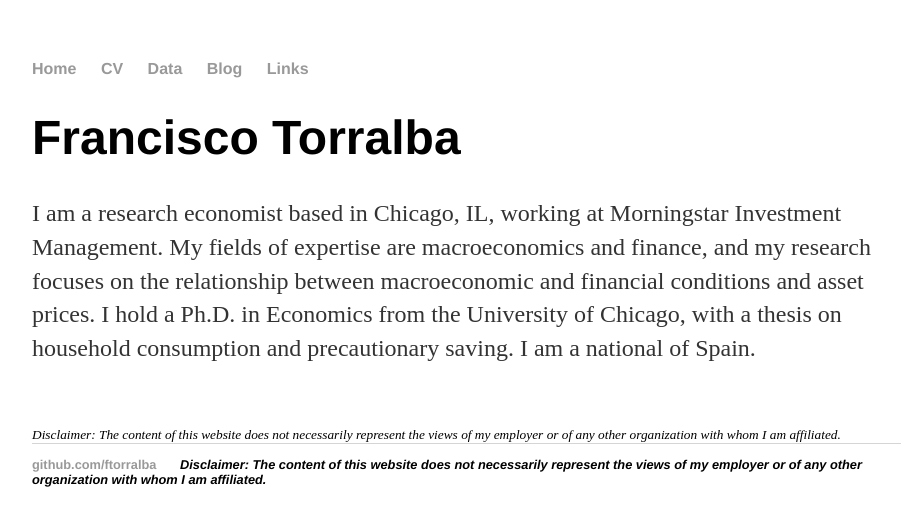
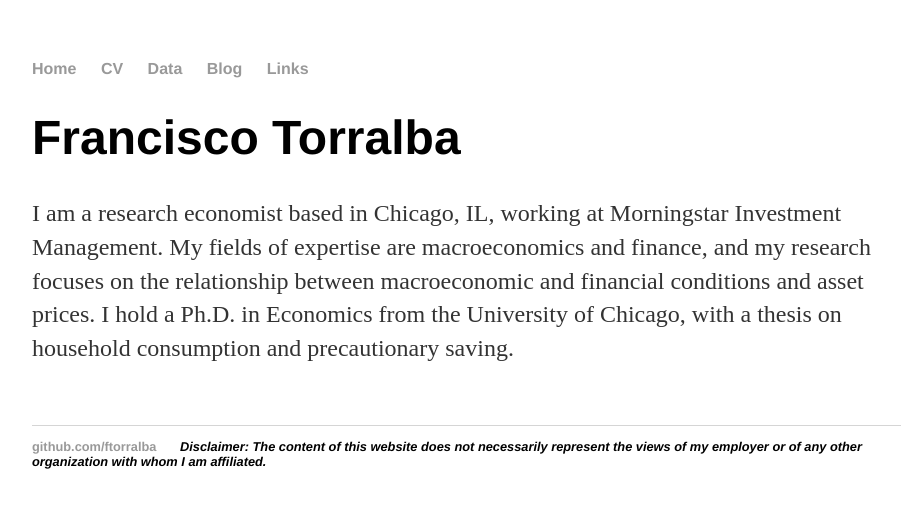
Before and after one commit to ftorralba/ftorralba.github.io, a Jekyll site: the page built from index.html, in a window 1280 px wide. Shown: the top 526 px of the page, without its empty margins (160-1061 px from the left). Built offline with Jekyll 4.4.1, drawn with Linux system fonts in a browser that asks for light colours.

Commit message:
removing disclaimer from index

```diff
--- a/index.html
+++ b/index.html
@@ -7,9 +7,9 @@
 	<p>I am a research economist based in Chicago, IL, working at Morningstar Investment Management. My fields of expertise
 	are macroeconomics and finance, and my research focuses on the relationship between macroeconomic and financial conditions
 	and asset prices. I hold a Ph.D. in Economics from the University of Chicago, with a thesis on household consumption and
-	precautionary saving. I am a national of Spain.</p>
+	precautionary saving.</p>
 	</br>
         </br>
-        <i><small>Disclaimer: The content of this website does not necessarily represent the views of my employer or of any other
-	organization with whom I am affiliated.</small></i>
+        <!--  <i><small>Disclaimer: The content of this website does not necessarily represent the views of my employer or of any other
+	organization with whom I am affiliated.</small></i> -->
 </div><!-- /.blurb -->
```
